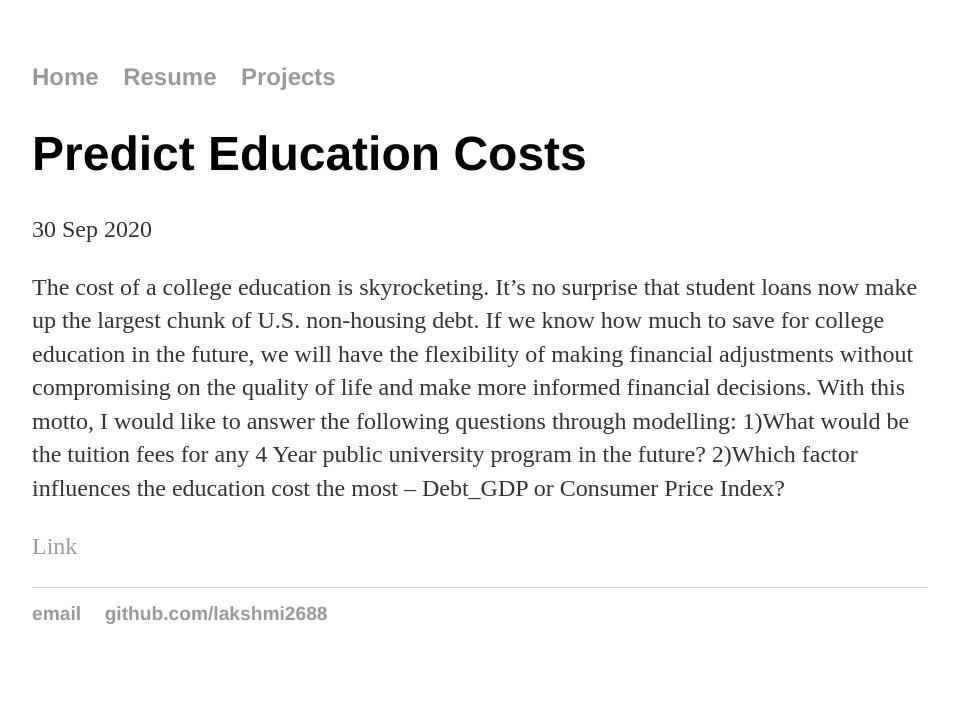
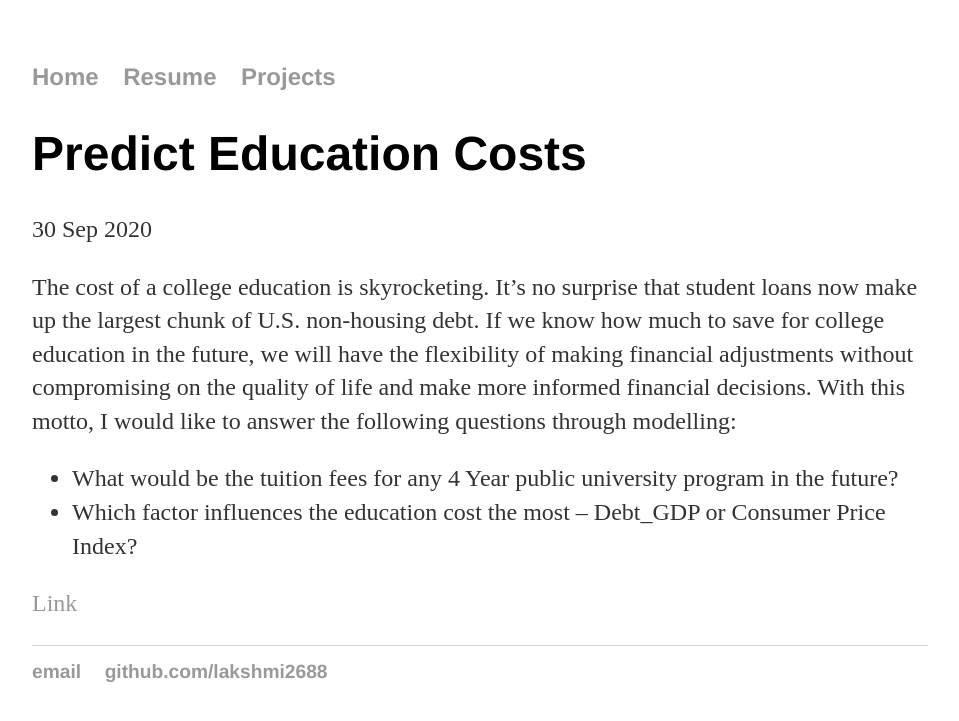
Before and after one commit to lakshmi2688/lakshmi2688.github.io, a Jekyll site: the page built from _posts/2020-09-30-Predict-Education-Costs.md, in a window 1280 px wide. Shown: the top 721 px of the page, without its empty margins (160-1119 px from the left). Built offline with Jekyll 4.4.1, drawn with Linux system fonts in a browser that asks for light colours.

Commit message:
Update 2020-09-30-Predict-Education-Costs.md

```diff
--- a/_posts/2020-09-30-Predict-Education-Costs.md
+++ b/_posts/2020-09-30-Predict-Education-Costs.md
@@ -5,7 +5,7 @@ date: 2020-09-30
 ---
 
 The cost of a college education is skyrocketing. It’s no surprise that student loans now make up the largest chunk of U.S. non-housing debt. If we know how much to save for college education in the future, we will have the flexibility of making financial adjustments without compromising on the quality of life and make more informed financial decisions. With this motto, I would like to answer the following questions through modelling:
-1)What would be the tuition fees for any 4 Year public university program in the future?
-2)Which factor influences the education cost the most – Debt_GDP or Consumer Price Index?
+<ul><li>What would be the tuition fees for any 4 Year public university program in the future?</li>
+<li>Which factor influences the education cost the most – Debt_GDP or Consumer Price Index?</li></ul>
 
 <a href="/PredictEducationCosts.html">Link</a>
```
